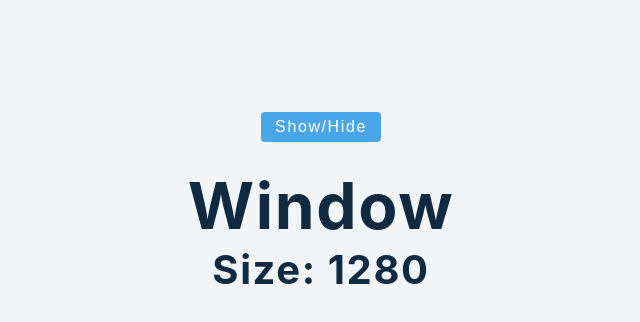
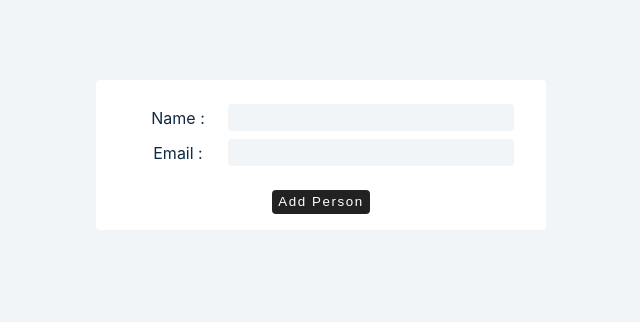
Before and after one commit to Amanskn/LearReactAdv1, a React (Create React App) app: page / in a window 1280 px wide. Shown: the top 322 px of the page, without its empty margins (319-959 px from the left). Built offline with nearby package versions, Linux system fonts and the light colour scheme.

Commit message:
By default as soon as the form is submitted the browser refreshes the page

```diff
--- a/src/App.js
+++ b/src/App.js
@@ -1,5 +1,5 @@
 import React from 'react'
-import Setup from './tutorial/3-conditional-rendering/setup/3-show-hide'
+import Setup from './tutorial/4-forms/setup/1-controlled-inputs'
 
 // import Final from './tutorial/2-useEffect/final/3-useEffect-fetch-data'
 
--- a/src/tutorial/4-forms/setup/1-controlled-inputs.js
+++ b/src/tutorial/4-forms/setup/1-controlled-inputs.js
@@ -6,7 +6,30 @@ import React, { useState } from 'react';
 // value, onChange
 
 const ControlledInputs = () => {
-  return <h1>controlled inputs</h1>;
+  const handleSubmit = (e)=>{
+    e.preventDefault();
+    console.log("form submitted")
+  }
+
+
+
+  return <>
+  <article>
+    <form className='form' onSubmit={handleSubmit}>
+
+      <div className="form-control" >
+        <label htmlFor="firstName">Name :</label>
+        <input type="text" id='firstName' name='firstName'/>
+      </div>
+      <div className="form-control" >
+        <label htmlFor="email">Email :</label>
+        <input type="text" id='email' name='email'/>
+      </div>
+      <button type='submit'>Add person</button>
+    </form>
+
+  </article>
+  </>
 };
 
 export default ControlledInputs;
```
